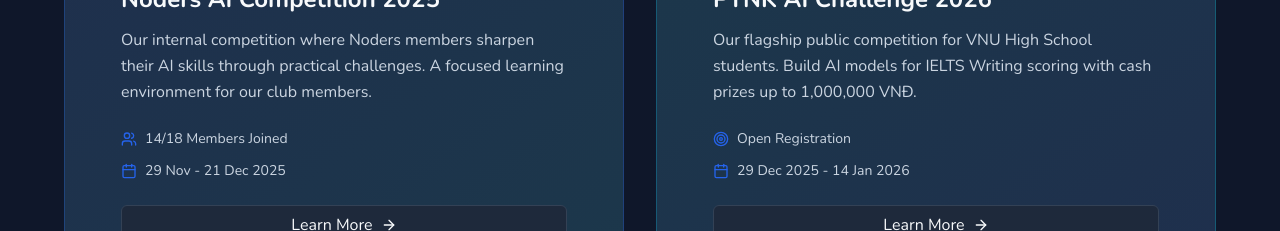
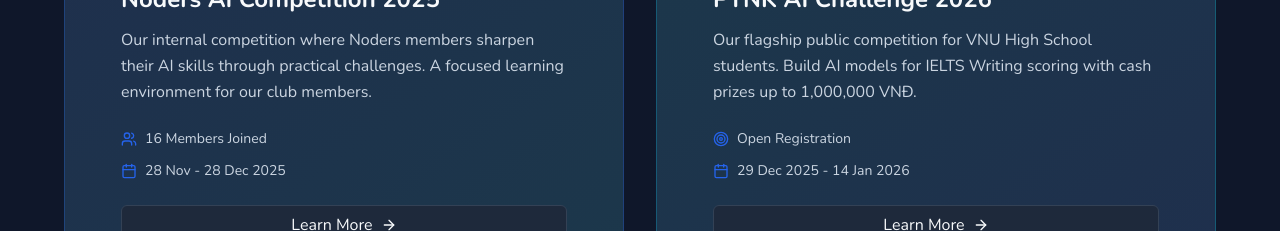
Before and after one commit to KhangChau12/The-Noders-PTNK, a Next.js app: page /contest in a window 1280 px wide. Shown: the part 880-1111 px from the top of the page. Built offline with nearby package versions, Linux system fonts and the light colour scheme; no server answers; a web font is replaced by a local one.

Commit message:
change more

```diff
--- a/src/app/contest/page.tsx
+++ b/src/app/contest/page.tsx
@@ -30,8 +30,8 @@
       title: 'Noders AI Competition 2025',
       shortDescription: 'Our internal competition where Noders members sharpen their AI skills through practical challenges. A focused learning environment for our club members.',
       stats: [
-        { icon: <Users className="w-4 h-4" />, text: '14/18 Members Joined' },
-        { icon: <Calendar className="w-4 h-4" />, text: '29 Nov - 21 Dec 2025' }
+        { icon: <Users className="w-4 h-4" />, text: '16 Members Joined' },
+        { icon: <Calendar className="w-4 h-4" />, text: '28 Nov - 28 Dec 2025' }
       ],
       gradient: 'from-primary-blue/10 to-accent-cyan/10',
       border: 'border-primary-blue/30'
```
